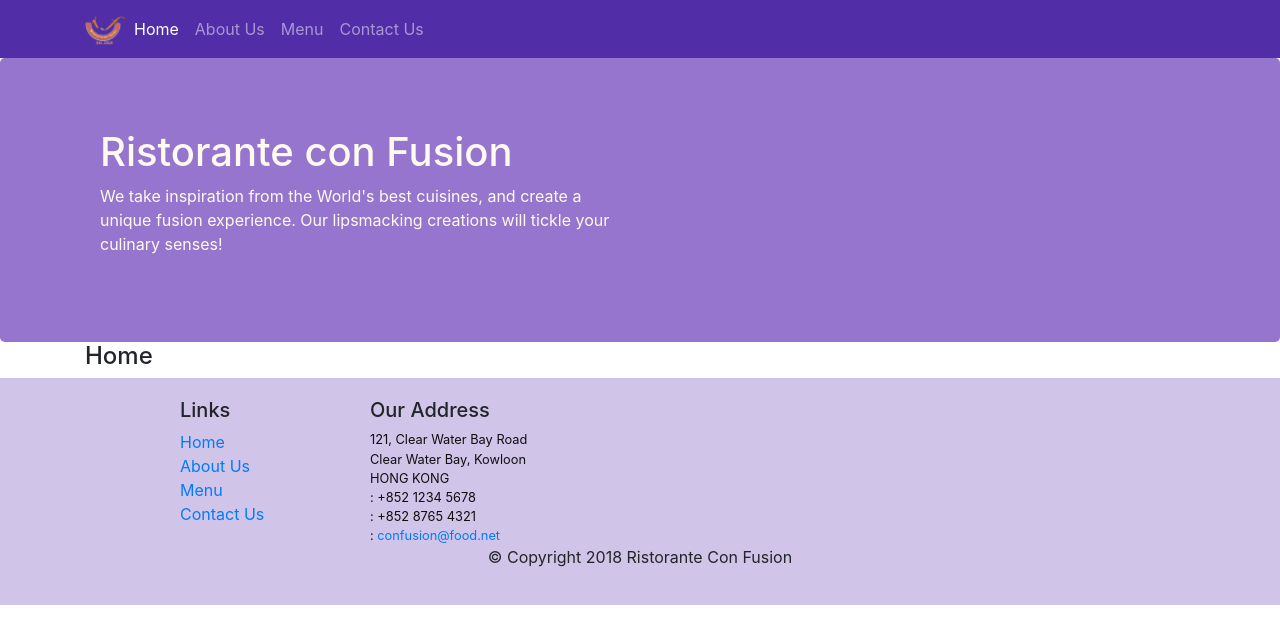
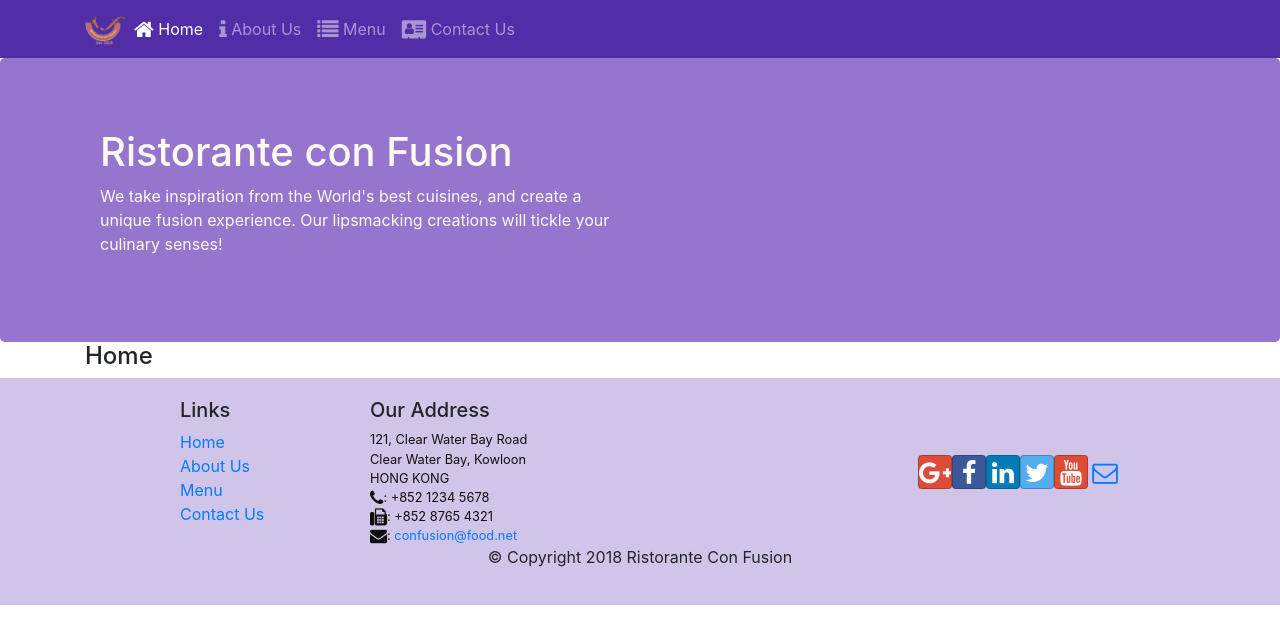
Before and after one commit to hisserver2018/confusion, a React (Create React App) app: page /home in a window 1280 px wide. Shown: the top 644 px of the page. Built offline with nearby package versions, Linux system fonts and the light colour scheme.

Commit message:
Week 2 exercise 2 Router 2

```diff
--- a/src/components/HeaderComponent.js
+++ b/src/components/HeaderComponent.js
@@ -28,16 +28,16 @@ class Header extends Component {
                         <Collapse isOpen={this.state.isNavOpen} navbar>
                             <Nav navbar>
                             <NavItem>
-                                <NavLink className="nav-link"  to='/home'><i className="fas fa-home fa-lg"></i> Home</NavLink>
+                                <NavLink className="nav-link"  to='/home'><span className="fa fa-home fa-lg"></span> Home</NavLink>
                             </NavItem>
                             <NavItem>
-                                <NavLink className="nav-link" to='/aboutus'><i className="fas fa-info fa-lg"></i> About Us</NavLink>
+                                <NavLink className="nav-link" to='/aboutus'><i className="fa fa-info fa-lg"></i> About Us</NavLink>
                             </NavItem>
                             <NavItem>
-                                <NavLink className="nav-link"  to='/menu'><i className="fas fa-list fa-lg"></i> Menu</NavLink>
+                                <NavLink className="nav-link"  to='/menu'><i className="fa fa-list fa-lg"></i> Menu</NavLink>
                             </NavItem>
                             <NavItem>
-                                <NavLink className="nav-link" to='/contactus'><i className="fas fa-address-card fa-lg"></i> Contact Us</NavLink>
+                                <NavLink className="nav-link" to='/contactus'><i className="fa fa-address-card fa-lg"></i> Contact Us</NavLink>
                             </NavItem>
                             </Nav>
                         </Collapse>
--- a/src/index.js
+++ b/src/index.js
@@ -1,6 +1,8 @@
 import React from 'react';
 import ReactDOM from 'react-dom';
 import 'bootstrap/dist/css/bootstrap.min.css';
+import 'font-awesome/css/font-awesome.css';
+import 'bootstrap-social/bootstrap-social.css';
 import './index.css';
 import App from './App';
 import reportWebVitals from './reportWebVitals';
```
